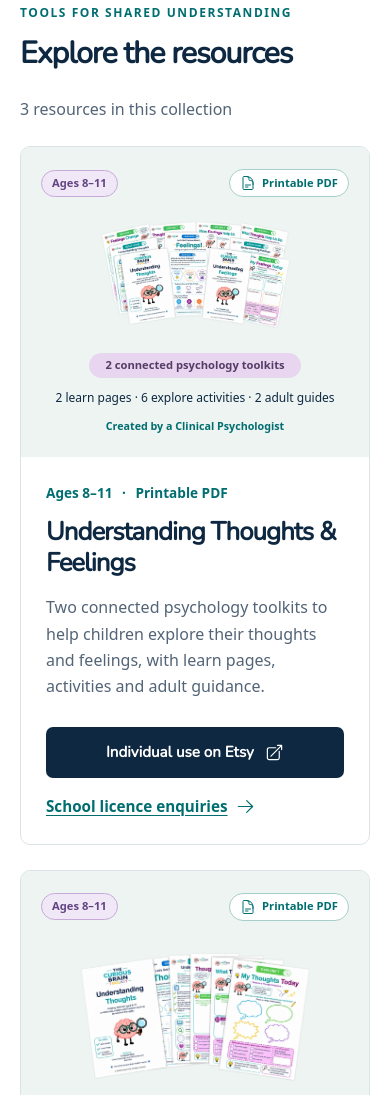
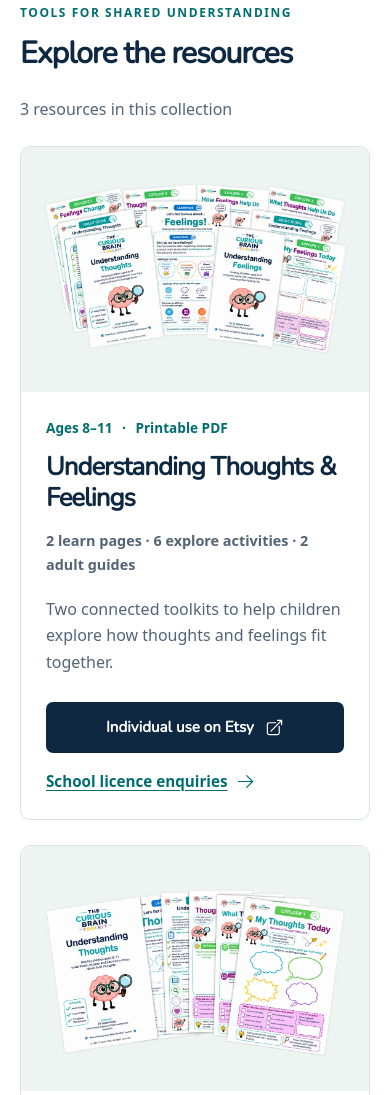
Before and after one commit to stephencookdev/thecuriousbraintoolkit, an Astro site: page /emotional-literacy-resources-ks2 in a window 390 px wide. Shown: the part 872-1967 px from the top of the page. Built offline with nearby package versions, Linux system fonts and the light colour scheme; Astro itself is replaced by a stand-in of ours.

Commit message:
Standardise resource cards and enlarge worksheet previews

```diff
--- a/src/components/ProductArtwork.astro
+++ /dev/null
@@ -1,11 +0,0 @@
----
-import Icon from './Icon.astro';
-import { site } from '../data/site';
-interface Props { image: string; imageAlt: string; bundle?: boolean; }
-const { image, imageAlt, bundle = false } = Astro.props;
----
-<div class:list={['product-artwork', { 'product-artwork-bundle': bundle }]}>
-  <div class="product-badges"><span class="product-pill product-pill-age">Ages 8–11</span><span class="product-pill product-pill-format"><Icon name="document" /> Printable PDF</span></div>
-  <img src={image} alt={imageAlt} width="1000" height="667" loading="lazy" />
-  <div class="product-artwork-caption"><span class="product-pill product-pill-contents">{bundle ? '2 connected psychology toolkits' : 'Printable psychology resource'}</span>{bundle && <span class="product-contents">2 learn pages · 6 explore activities · 2 adult guides</span>}<span class="product-evidence">Created by a {site.creator.role}</span></div>
-</div>
--- a/src/components/ResourceCard.astro
+++ b/src/components/ResourceCard.astro
@@ -1,22 +1,20 @@
 ---
 import type { Resource } from '../data/resources';
 import Icon from './Icon.astro';
-import ProductArtwork from './ProductArtwork.astro';
 interface Props { resource: Resource; }
 const { resource } = Astro.props;
-const usesProductArtwork = resource.previewStyle === 'page-stack';
 ---
 <article class="resource-card">
   {resource.image && (
-    <a href={resource.etsyUrl ?? '/resources/'} class:list={['resource-image-link', { 'resource-image-listing': !usesProductArtwork }]} aria-label={`Explore ${resource.title}`}>
-      {usesProductArtwork
-        ? <ProductArtwork image={resource.image} imageAlt={resource.imageAlt ?? resource.title} bundle={resource.id === 'thoughts-feelings-bundle'} />
-        : <img src={resource.image} alt={resource.imageAlt ?? resource.title} width="600" height="600" loading="lazy" />}
+    <a href={resource.etsyUrl ?? '/resources/'} class="resource-image-link" aria-label={`Explore ${resource.title}`}>
+      <img src={resource.image} alt={resource.imageAlt ?? resource.title} width={resource.imageWidth ?? 1000} height={resource.imageHeight ?? 667} loading="lazy" />
     </a>
   )}
   <div class="resource-card-body">
     <p class="resource-meta">Ages 8–11 <span aria-hidden="true">·</span> Printable PDF</p>
-    <h3>{resource.title}</h3><p>{resource.description}</p>
+    <h3>{resource.title}</h3>
+    {resource.contents && <p class="resource-contents">{resource.contents}</p>}
+    <p>{resource.description}</p>
     <div class="resource-actions">
       {resource.etsyUrl && <a class="button button-primary" href={resource.etsyUrl}>Individual use on Etsy <Icon name="external" /></a>}
       {resource.tesUrl ? <a class="text-link" href={resource.tesUrl}>School licence on TES <Icon name="external" /></a> : <a class="text-link school-enquiry" href="/contact/#school-enquiries">School licence enquiries <Icon name="arrow" /></a>}
--- a/src/data/free-resources.ts
+++ b/src/data/free-resources.ts
@@ -1,5 +1,5 @@
 export const freeResources = [
-  { slug: 'safety-alarm-support-cards', title: 'Safety Alarm Support Cards', description: 'Four printable cards with prompts to help children explore what support might help.' },
-  { slug: 'after-a-child-has-felt-overwhelmed', title: 'After a Child Has Felt Overwhelmed', description: 'Five curious questions to help you talk together after an overwhelming moment.' },
-  { slug: 'when-a-child-says-i-cant', title: 'When a Child Says “I Can’t”', description: 'Prompts to explore what feels difficult and what might make a next step possible.' },
+  { slug: 'safety-alarm-support-cards', title: 'Safety Alarm Support Cards', description: 'Four printable cards with prompts to help children explore what support might help.', width: 768, height: 450 },
+  { slug: 'after-a-child-has-felt-overwhelmed', title: 'After a Child Has Felt Overwhelmed', description: 'Five curious questions to help you talk together after an overwhelming moment.', width: 410, height: 570 },
+  { slug: 'when-a-child-says-i-cant', title: 'When a Child Says “I Can’t”', description: 'Prompts to explore what feels difficult and what might make a next step possible.', width: 410, height: 570 },
 ];
--- a/src/data/resources.ts
+++ b/src/data/resources.ts
@@ -32,7 +32,9 @@ export interface Resource {
   free: boolean;
   image?: string;
   imageAlt?: string;
-  previewStyle?: 'page-stack';
+  imageWidth?: number;
+  imageHeight?: number;
+  contents?: string;
   etsyUrl: string | null;
   tesUrl: string | null;
   downloadUrl: string | null;
@@ -44,14 +46,14 @@ export const resources: Resource[] = [
   {
     "id": "thoughts-feelings-bundle",
     "title": "Understanding Thoughts & Feelings",
+    "contents": "2 learn pages · 6 explore activities · 2 adult guides",
     "category": "emotional-literacy",
-    "description": "Two connected psychology toolkits to help children explore their thoughts and feelings, with learn pages, activities and adult guidance.",
+    "description": "Two connected toolkits to help children explore how thoughts and feelings fit together.",
     "free": false,
     "etsyUrl": "https://www.etsy.com/uk/listing/4551163236/printable-child-psychology-toolkit",
     "tesUrl": null,
     "downloadUrl": null,
     "image": "/images/products/thoughts-feelings-bundle-v2.webp",
-    "previewStyle": "page-stack",
     "imageAlt": "Understanding Thoughts & Feelings: reconstructed preview of toolkit pages and activities."
   },
   {
@@ -64,7 +66,6 @@ export const resources: Resource[] = [
     "tesUrl": null,
     "downloadUrl": null,
     "image": "/images/products/thoughts-v2.webp",
-    "previewStyle": "page-stack",
     "imageAlt": "Understanding Thoughts: reconstructed preview of toolkit pages and activities."
   },
   {
@@ -77,7 +78,6 @@ export const resources: Resource[] = [
     "tesUrl": null,
     "downloadUrl": null,
     "image": "/images/products/feelings-v2.webp",
-    "previewStyle": "page-stack",
     "imageAlt": "Understanding Feelings: reconstructed preview of toolkit pages and activities."
   },
   {
@@ -90,7 +90,6 @@ export const resources: Resource[] = [
     "tesUrl": null,
     "downloadUrl": null,
     "image": "/images/products/safety-alarm-pages.webp",
-    "previewStyle": "page-stack",
     "imageAlt": "Understanding My Safety Alarm: preview of the cover and updated toolkit pages."
   },
   {
@@ -102,8 +101,10 @@ export const resources: Resource[] = [
     "etsyUrl": "https://www.etsy.com/uk/listing/4557576323/anxiety-coping-cards-for-kids-safety",
     "tesUrl": null,
     "downloadUrl": null,
-    "image": "/images/safety-alarm-cards.webp",
-    "imageAlt": "My Safety Alarm Coping Cards: genuine listing artwork with toolkit pages and activities."
+    "image": "/images/products/safety-alarm-coping-cards.webp",
+    "imageWidth": 600,
+    "imageHeight": 305,
+    "imageAlt": "Four printable Safety Alarm Coping Cards from the Etsy listing."
   },
   {
     "id": "worry-time",
@@ -115,7 +116,6 @@ export const resources: Resource[] = [
     "tesUrl": null,
     "downloadUrl": null,
     "image": "/images/products/worry-time-pages.webp",
-    "previewStyle": "page-stack",
     "imageAlt": "Worry Time: preview of the cover and printable worksheets."
   },
   {
@@ -128,7 +128,6 @@ export const resources: Resource[] = [
     "tesUrl": null,
     "downloadUrl": null,
     "image": "/images/products/worry-and-avoidance-pages.webp",
-    "previewStyle": "page-stack",
     "imageAlt": "Worry and Avoidance – Have a Go: preview of the cover and printable worksheets."
   },
   {
@@ -140,7 +139,9 @@ export const resources: Resource[] = [
     "etsyUrl": "https://www.etsy.com/uk/listing/4583081926/problem-solving-toolkit-for-kids-o",
     "tesUrl": null,
     "downloadUrl": null,
-    "image": "/images/problem-solving.webp",
-    "imageAlt": "The Problem Solving Toolkit: genuine listing artwork with toolkit pages and activities."
+    "image": "/images/products/problem-solving-pages.webp",
+    "imageWidth": 1000,
+    "imageHeight": 550,
+    "imageAlt": "The Problem Solving Toolkit cover and sample activities from the Etsy listing."
   }
 ];
--- a/src/pages/[category].astro
+++ b/src/pages/[category].astro
@@ -26,7 +26,7 @@ const guide = guidance[category.id as keyof typeof guidance];
     <TopicNav current={category.id} />
     <section class="catalogue-section" aria-labelledby="topic-resources-heading">
       <div class="catalogue-heading"><div><p class="eyebrow">Tools for shared understanding</p><h2 id="topic-resources-heading">Explore the resources</h2></div><p class="catalogue-count">{categoryResources.length} {categoryResources.length === 1 ? 'resource' : 'resources'} in this collection</p></div>
-      <div class:list={['resource-grid', { 'resource-grid-single': categoryResources.length === 1 }]}>{categoryResources.map((resource) => <ResourceCard resource={resource} />)}</div>
+      <div class:list={['resource-grid', { 'resource-grid-paired': category.id === 'worry-anxiety', 'resource-grid-single': categoryResources.length === 1 }]}>{categoryResources.map((resource) => <ResourceCard resource={resource} />)}</div>
       <p class="marketplace-note">Purchases take place on Etsy. Check each listing for contents and use permissions.</p>
     </section>
     <section class="conversation-panel" aria-labelledby="conversation-heading"><div><p class="eyebrow">A conversation, not a checklist</p><h2 id="conversation-heading">{guide.title}</h2><p>{guide.text}</p><a class="text-link" href="/our-approach/">Explore our approach <Icon name="arrow" /></a></div><div class="prompt-panel"><p class="prompt-label">You could begin with…</p><ul>{guide.prompts.map((prompt) => <li>{prompt}</li>)}</ul></div></section>
--- a/src/styles/global.css
+++ b/src/styles/global.css
@@ -100,8 +100,8 @@ ul,ol { padding-left: 1.3rem; }
 .section-heading-split h2 { margin: 0; }
 .section-heading-split > a { flex-shrink: 0; margin-bottom: 5px; }
 .bundle-feature { display: grid; grid-template-columns: .95fr 1.05fr; align-items: center; background: var(--cream); border: 1px solid #e9e7db; border-radius: 12px; overflow: hidden; margin-bottom: 32px; }
-.bundle-art { display: block; padding: 28px; background: #eff5f1; }
-.bundle-art img { width: 100%; border-radius: 5px; }
+.bundle-art { display: grid; place-items: center; align-self: stretch; padding: 24px; background: #edf4f1; }
+.bundle-art img { width: 100%; }
 .bundle-copy { padding: 40px 52px; }
 .bundle-copy h3 { font-size: 2rem; }
 .bundle-copy > p:not(.eyebrow) { font-size: 1rem; color: var(--muted); }
@@ -111,13 +111,12 @@ ul,ol { padding-left: 1.3rem; }
 .school-enquiry { display: flex; margin-top: 16px; font-size: .9rem; }
 .featured-grid { display: grid; grid-template-columns: repeat(3,1fr); gap: 26px; }
 .resource-card { border: 1px solid var(--line); border-radius: 10px; overflow: hidden; display: flex; flex-direction: column; }
-.resource-image-link { display: block; padding: 14px; background: #f0f5f3; }
-/* The square Etsy previews have an opaque background in this colour. */
-.resource-image-listing { background: #e2ece9; }
-.resource-image-link img { width: 100%; border-radius: 3px; }
+.resource-image-link { display: grid; place-items: center; aspect-ratio: 3 / 2; padding: 18px; background: #edf4f1; }
+.resource-image-link img { width: 100%; height: 100%; min-height: 0; object-fit: contain; }
 .resource-card-body { padding: 26px; display: flex; flex-direction: column; flex: 1; }
 .resource-card h3 { font-size: 1.4rem; }
 .resource-card-body > p:not(.resource-meta) { color: var(--muted); font-size: 1rem; }
+.resource-card-body > p.resource-contents { font-size: .9rem; font-weight: 600; }
 .resource-meta { font-size: .8rem; font-weight: 600; color: var(--teal-ink); margin-bottom: 12px; }
 .resource-meta span { padding-inline: 6px; }
 .resource-actions { margin-top: auto; padding-top: 8px; }
@@ -426,24 +425,4 @@ ul,ol { padding-left: 1.3rem; }
   .desktop-nav.has-sliding-indicator::after { background: LinkText; }
 }
 
-/* Product metadata stays crisp, accessible and separate from the transparent artwork. */
 .trust-strip li { text-align: center; }
-.bundle-art { padding: 0; align-self: stretch; height: 100%; text-decoration: none; }
-.resource-image-link:has(.product-artwork) { padding: 0; text-decoration: none; }
-.product-artwork { display: flex; flex-direction: column; justify-content: center; gap: 20px; height: 100%; padding: 25px 18px 22px; background: #edf4f1; }
-.product-badges { display: flex; align-items: center; justify-content: space-between; gap: 10px; }
-.product-pill { display: inline-flex; align-items: center; justify-content: center; gap: 6px; border-radius: 999px; padding: 5px 10px; font-size: .7rem; font-weight: 800; line-height: 1.3; }
-.product-pill-age { color: #624483; background: #f0e7f7; border: 1px solid #c6abd9; }
-.product-pill-format { color: var(--teal-ink); background: white; border: 1px solid #a8ceca; }
-.product-pill-format svg { width: 16px; height: 16px; }
-.product-artwork img, .content-page .product-artwork img { width: 100%; max-width: none; height: auto; aspect-ratio: 3 / 2; object-fit: contain; border-radius: 0; }
-.product-artwork-caption { display: flex; flex-direction: column; align-items: center; gap: 10px; text-align: center; }
-.product-pill-contents { background: #e8d5ef; color: #553d66; padding-inline: 16px; }
-.product-evidence { font-size: .67rem; color: var(--teal-ink); font-weight: 700; }
-.product-contents { font-size: .75rem; color: var(--navy); }
-.product-artwork-bundle { padding: 30px 24px; gap: 24px; }
-.product-artwork-bundle .product-pill { font-size: .78rem; }
-@media (max-width: 680px) {
-  .product-artwork { gap: 18px; }
-  .product-artwork-bundle { padding: 24px 18px; }
-}
--- a/src/styles/inner-pages.css
+++ b/src/styles/inner-pages.css
@@ -36,12 +36,8 @@
 .resource-grid { display: grid; grid-template-columns: repeat(3,minmax(0,1fr)); gap: 25px; }
 .resource-grid:has(> .resource-card:nth-child(2):last-child) { grid-template-columns: repeat(2,minmax(0,1fr)); }
 .resource-grid .resource-card { min-width: 0; background: white; }
-.resource-grid .resource-image-link { height: 330px; padding: 0; display: flex; align-items: center; justify-content: center; }
-.resource-grid .resource-image-link > img { width: 100%; height: 100%; object-fit: contain; padding: 20px; }
-.resource-grid .product-artwork { width: 100%; padding: 22px 18px; gap: 14px; }
-.resource-grid .product-artwork img { flex: 1; min-height: 0; height: auto; max-height: 190px; object-fit: contain; }
-.resource-grid .product-artwork-bundle .product-pill { font-size: .7rem; }
-.resource-grid .product-badges { gap: 6px; }
+.resource-grid .resource-image-link { height: clamp(245px, 24vw, 320px); aspect-ratio: auto; padding: 20px; }
+.resource-grid-paired { grid-template-columns: repeat(2,minmax(0,1fr)); }
 .resource-grid .resource-card-body { padding: 26px; }
 .resource-grid .resource-card h3 { font-size: 1.55rem; }
 .resource-grid .resource-meta { font-size: .85rem; }
@@ -50,7 +46,7 @@
 .resource-grid .school-enquiry { font-size: .95rem; }
 .resource-grid-single { grid-template-columns: 1fr; }
 .resource-grid-single .resource-card { display: grid; grid-template-columns: 1fr 1.15fr; }
-.resource-grid-single .resource-image-link { height: 390px; }
+.resource-grid-single .resource-image-link { height: auto; min-height: 290px; }
 .resource-grid-single .resource-card-body { justify-content: center; padding: 38px 42px; }
 .resource-grid-single .resource-card h3 { font-size: 2rem; }
 .resource-grid-single .resource-actions { margin-top: 15px; }
@@ -157,9 +153,6 @@
   .resource-grid { gap: 20px; }
   .resource-grid .resource-card-body { padding: 22px; }
   .resource-grid .resource-card h3 { font-size: 1.4rem; }
-  .resource-grid .resource-image-link { height: 305px; }
-  .resource-grid .product-artwork { padding-inline: 12px; }
-  .resource-grid-single .resource-image-link { height: 370px; }
   .story-grid { gap: 55px; }
   .approach-steps { grid-template-columns: repeat(2,minmax(0,1fr)); }
   .contact-grid { gap: 40px; }
@@ -172,7 +165,6 @@
   .topic-link > span { flex: 1 0 100%; order: 2; }
   .topic-link strong { font-size: 1.1rem; }
   .resource-grid { grid-template-columns: repeat(2,minmax(0,1fr)); }
-  .resource-grid .resource-image-link { height: 320px; }
   .resource-grid-single { grid-template-columns: 1fr; }
   .resource-grid-single .resource-card-body { padding: 28px; }
   .catalogue-heading { align-items: start; flex-direction: column; gap: 15px; }
@@ -210,11 +202,10 @@
   .catalogue-heading { margin-bottom: 24px; gap: 13px; }
   .catalogue-heading h2 { font-size: 1.9rem; }
   .resource-grid, .resource-grid:has(> .resource-card:nth-child(2):last-child) { grid-template-columns: 1fr; gap: 25px; }
-  .resource-grid .resource-image-link { height: 310px; }
-  .resource-grid .product-artwork { padding-inline: 20px; }
   .resource-grid .resource-card-body { padding: 25px; }
   .resource-grid .resource-card h3 { font-size: 1.6rem; }
   .resource-grid-single .resource-card { display: flex; }
+  .resource-grid-single .resource-image-link { min-height: 0; aspect-ratio: 3 / 2; }
   .resource-grid-single .resource-actions .button { width: 100%; }
   .catalogue-help { grid-template-columns: 1fr; gap: 30px; padding-top: 40px; margin-top: 40px; }
   .faq-list summary { font-size: 1.05rem; }
```
Also changed, not shown: docs/asset-sources.md (+5 -5 lines), src/pages/index.astro (+3 -4 lines), src/pages/resources/index.astro (+22 -10 lines), assets/listing-previews/problem-solving.webp (renamed from public/images/problem-solving.webp), assets/listing-previews/safety-alarm-cards.webp (renamed from public/images/safety-alarm-cards.webp), public/images/free-resources/after-a-child-has-felt-overwhelmed-page.webp (deleted), public/images/free-resources/after-a-child-has-felt-overwhelmed-preview.webp (added), public/images/free-resources/safety-alarm-support-cards-page.webp (deleted), public/images/free-resources/safety-alarm-support-cards-preview.webp (added), public/images/free-resources/when-a-child-says-i-cant-page.webp (deleted), public/images/free-resources/when-a-child-says-i-cant-preview.webp (added), public/images/products/problem-solving-pages.webp (added), public/images/products/safety-alarm-coping-cards.webp (added).
